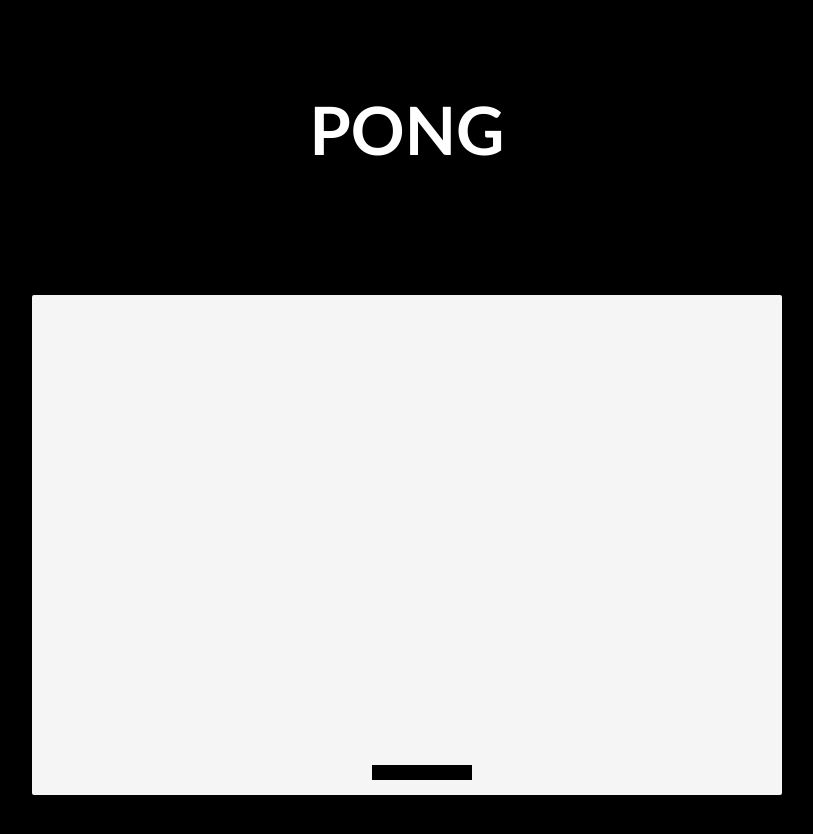
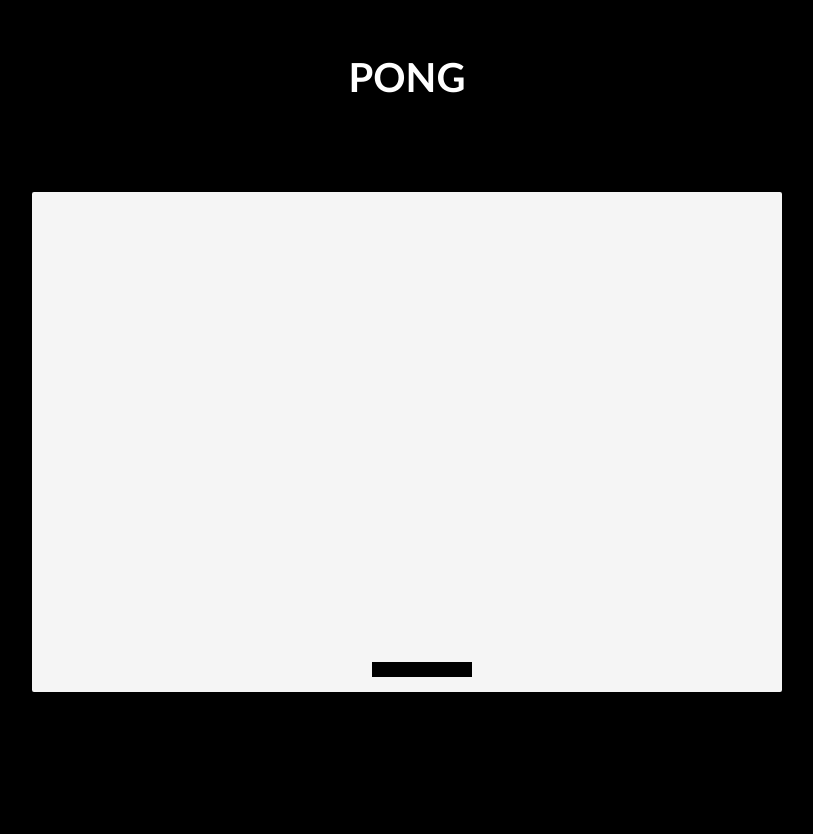
Before and after one commit to codenlighten/PongHits, a Vue app: page / in a window 1280 px wide. Shown: the top 834 px of the page, without its empty margins (233-1046 px from the left). After the commit the page ends 800 px from the top, so only its background shows below. Built offline with nearby package versions, Linux system fonts and the light colour scheme.

Commit message:
Update App.vue

```diff
--- a/src/App.vue
+++ b/src/App.vue
@@ -81,24 +81,26 @@ h4 {
   text-align: center;
   font-family: "Gill Sans", "Gill Sans MT", Calibri, "Trebuchet MS", sans-serif;
   color: white;
-  font-size: 50pt;
+  font-size: 30pt;
 }
 
 html {
   background-color: black;
-  font-size: 50pt;
+  font-size: 30pt;
 }
 
 #score {
   text-align: center;
   font-family: "Gill Sans", "Gill Sans MT", Calibri, "Trebuchet MS", sans-serif;
   color: white;
-  font-size: 50pt;
+  font-size: 30pt;
 }
 
 .death {
    text-align: center;
   font-family: "Gill Sans", "Gill Sans MT", Calibri, "Trebuchet MS", sans-serif;
   color: red;
+    font-size: 30pt;
+
 }
 </style>
```
